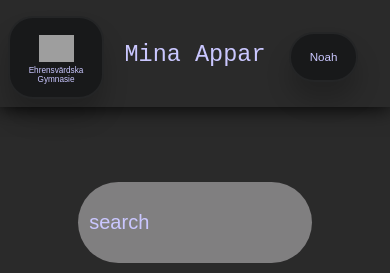
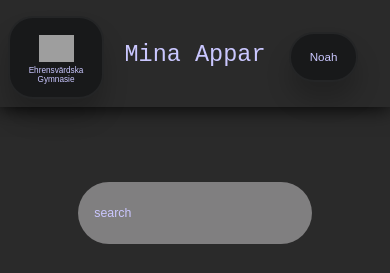
Before and after one commit to ExileWeirdo/AppLinkingWebsite.github.io, a plain HTML site: page index.html in a window 390 px wide. Shown: the top 273 px of the page. Drawn offline with Linux system fonts and the light colour scheme; grey boxes are pictures that could not be loaded.

Commit message:
Updating app

```diff
--- a/styles.css
+++ b/styles.css
@@ -94,7 +94,7 @@ body {
     border: 0;
     outline: none;
     padding: 1.5rem 1.25px;
-    font-size: 1.25rem;
+    font-size: clamp(0.75rem, 0.65rem + 0.5vw, 1.25rem);
     color: #cac7ff;
 }
 
@@ -271,6 +271,10 @@ h1{
         width: 6rem;
         height: 5.2rem;
     }
+
+    .search-bar{
+        padding: 0em 15px;
+    }
 }
 
 @media only screen and (max-width: 376px){
```
